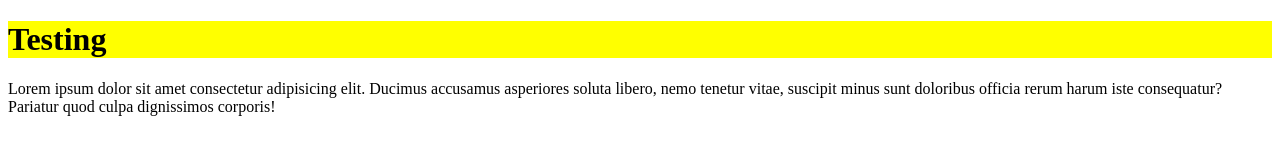
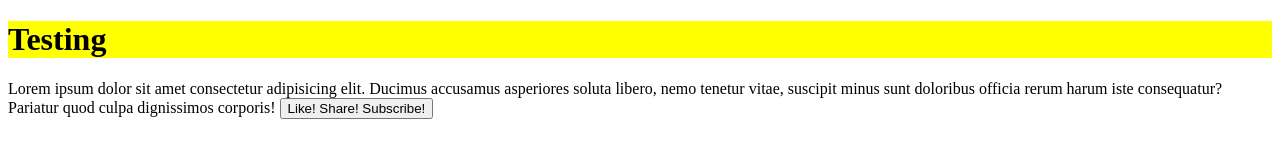
Before and after one commit to GauKaush27/testing, a plain HTML site: page index.html in a window 1280 px wide. Drawn offline with Linux system fonts and the light colour scheme.

Commit message:
testing_branches-merge2

```diff
--- a/index.html
+++ b/index.html
@@ -9,6 +9,7 @@
 <body>
     <h1>Testing </h1>
     <p>Lorem ipsum dolor sit amet consectetur adipisicing elit. Ducimus accusamus asperiores soluta libero, nemo tenetur vitae, suscipit minus sunt doloribus officia rerum harum iste consequatur? Pariatur quod culpa dignissimos corporis!
+        <button>Like! Share! Subscribe!</button>
     </p>
 </body>
 </html>
```
